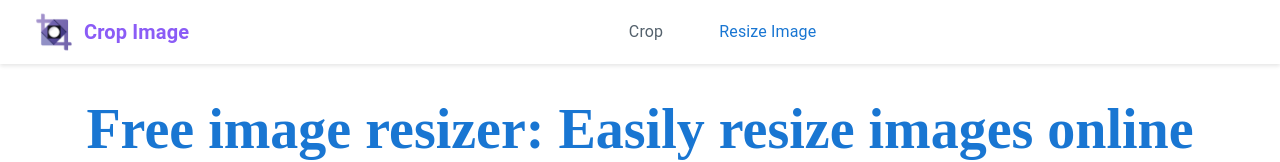
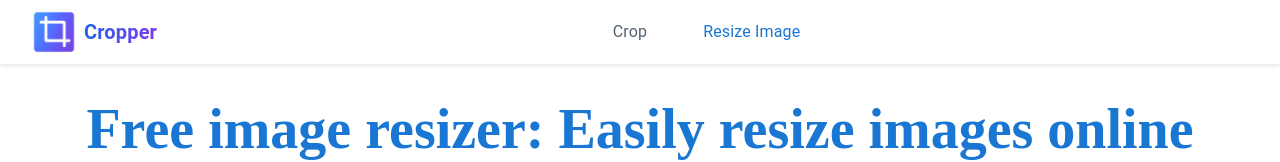
Before and after one commit to vahagnvardanyan1/all-tools, a Next.js app: page /resize-image in a window 1280 px wide. Shown: the top 162 px of the page. Built offline with nearby package versions, Linux system fonts and the light colour scheme; what @mui/material-nextjs would draw is missing.

Commit message:
changed logo

```diff
--- a/src/components/Header/index.tsx
+++ b/src/components/Header/index.tsx
@@ -44,8 +44,19 @@ const Header = () => {
       <Toolbar sx={{ display: 'flex', justifyContent: 'space-between' }}>
         <Box sx={{ display: 'flex', alignItems: 'center' }}>
           <Image src="/images/logo.png" alt="Logo" width={60} height={60} style={{ width: 'auto', height: '60px' }} />
-          <Typography variant="h6" component="div" sx={{ color: '#8b5cf6', fontWeight: 600 }}>
-            Crop Image
+          <Typography
+            variant="h6"
+            component="div"
+            sx={{
+              background: 'linear-gradient(90deg, #2563EB 0%, #7C3AED 100%)',
+              backgroundClip: 'text',
+              WebkitBackgroundClip: 'text',
+              color: 'transparent', // hide solid color
+              WebkitTextFillColor: 'transparent',
+              fontWeight: 600,
+            }}
+          >
+            Cropper
           </Typography>
         </Box>
         <DesktopMenu onClose={onMenuClose} />
```
Also changed, not shown: public/images/logo.png, 1 other file (tests, documents, lock files or other folders).
